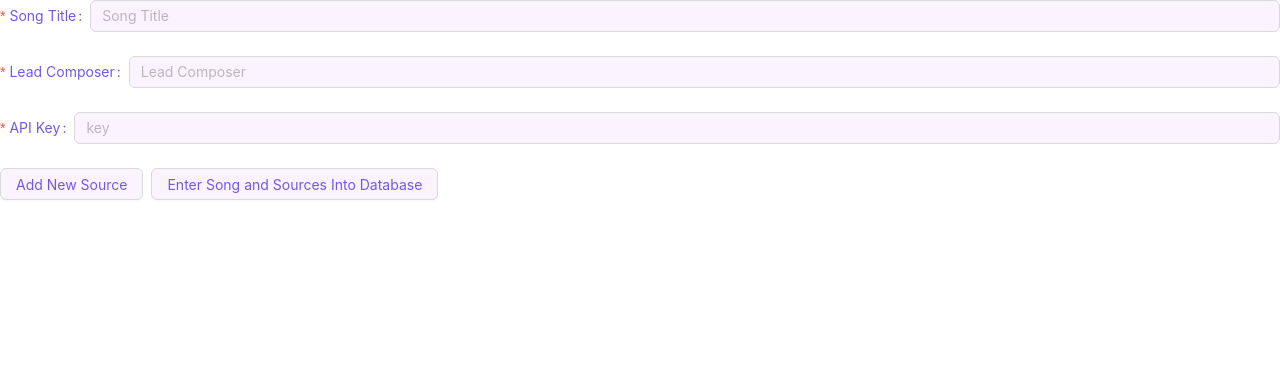
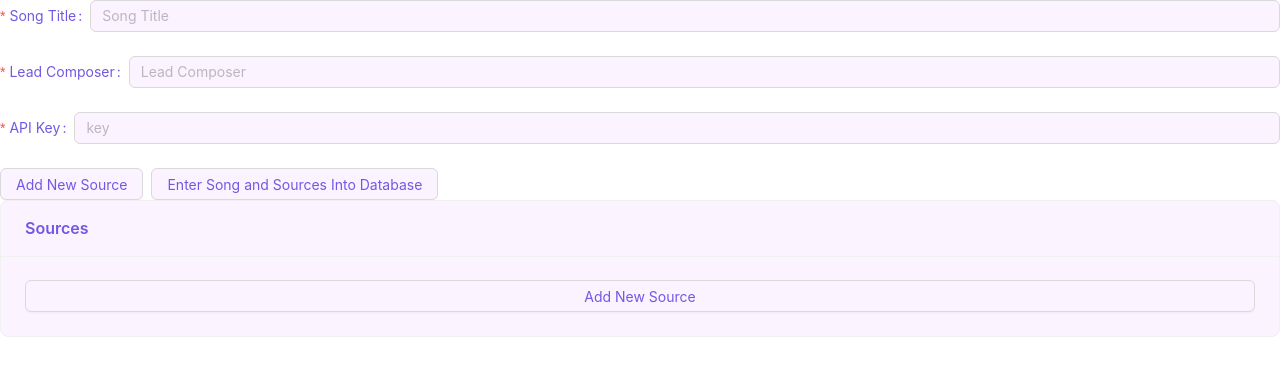
Before and after one commit to Gabe-Bryan/DMHAdminDash, a React (Create React App) app in the folder admindash/: page / in a window 1280 px wide. Shown: the top 376 px of the page. Built offline with nearby package versions, Linux system fonts and the light colour scheme.

Commit message:
added the basic source form

```diff
--- a/admindash/src/AddSongForm.js
+++ b/admindash/src/AddSongForm.js
@@ -1,12 +1,14 @@
 import React from "react";
-import {Button, Layout, Input, Space, ConfigProvider, theme,Form} from "antd";
+import {Button, Layout, Input, Space, ConfigProvider, theme,Form, Card} from "antd";
 import { Content } from "antd/es/layout/layout";
 import { getSongs, getAllSongs, addNewSongTitleSimple, addNewSongURL } from './APICalls';
+import {CloseOutlined} from '@ant-design/icons';
 
 const onFinish = (values) => {
   //console.log('Success:', values);
   //sconsole.log({title:values.song_title, soundtrack_id:null, meta_data: {lead_composer:values.lead_composer}, api_key:values.api_key})
   //getAllSongs();
+  //console.log(values);
   console.log({lead_composer:values.lead_composer, game:1, release_year:2021})
   console.log(addNewSongTitleSimple(values.song_title,null,{lead_composer:values.lead_composer, game:1, release_year:2021},values.api_key))
 };
@@ -110,8 +112,49 @@ function AddSongForm(){
         <Button htmlType="submit" >Enter Song and Sources Into Database</Button>
         </Space>
         </div>
+        <SourceForm/>
         </Form>
         </ConfigProvider>
     )
 }
+
+
+function SourceForm () {
+  return (
+
+  <Card title = 'Sources'>
+    <Form.List name = 'sources'>
+      {(fields, {add, remove}) => (
+        <div style={{ display: 'flex', flexDirection: 'column', rowGap: 16 }}>
+          {fields.map((field) => (
+            <Space key = {field.key}>
+
+              <Form.Item required label = 'Video Id' name = {[field.name, 'video_id']}>
+                <Input ></Input>
+              </Form.Item>
+              <Form.Item required label = 'Source Type' name = {[field.name, 'source_type']}>
+                <Input ></Input>
+              </Form.Item>
+              <Form.Item label = 'Alternative Theme' name = {[field.name, 'alt_theme']}>
+                <Input ></Input>
+              </Form.Item>
+              <Form.Item label = 'Official Title' name = {[field.name, 'official_title']}>
+                <Input ></Input>
+              </Form.Item>
+              <center>
+                <CloseOutlined onClick = {() => remove(field.name)}/>
+              </center>
+            </Space>
+          ))}
+
+
+          <Button type="default" onClick={add} >Add New Source</Button>
+        </div>)
+
+      }
+    </Form.List>
+  </Card>
+  )
+}
+
 export default AddSongForm
```
